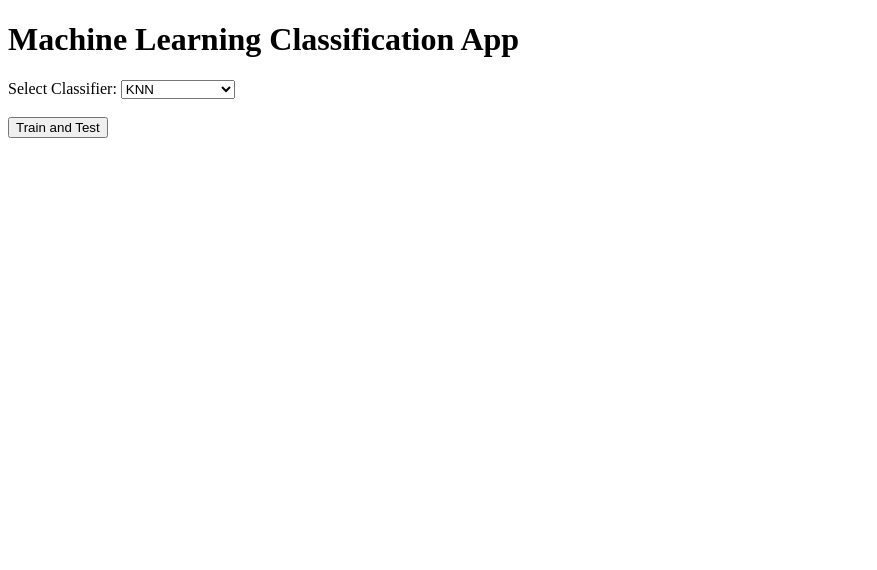
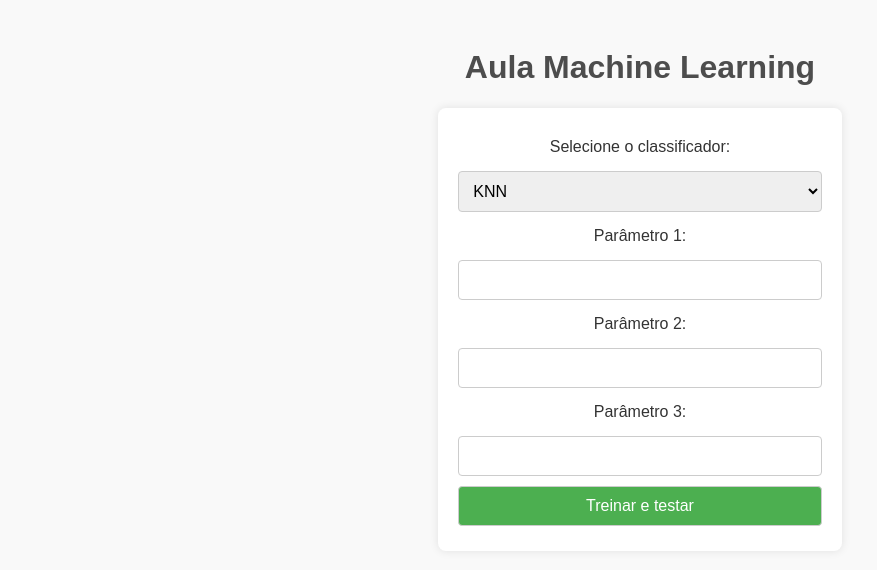
Before and after one commit to Leuzimho/WebPython, a Flask app: page / in a window 1280 px wide. Shown: the top 570 px of the page, without its empty margins (0-877 px from the left). Run offline with Flask 3, Linux system fonts and the light colour scheme.

Commit message:
primeiro commit

```diff
--- a/app.py
+++ b/app.py
@@ -25,33 +25,32 @@ def train_test():
     X = df[selected_columns]
     y = df['cylinders']
 
-    # divisao dos dados em treino e teste
     X_train, X_test, y_train, y_test = train_test_split(X, y, test_size=0.2, random_state=42)
-
-
 
     classifier_name = request.form['classifier']
     if classifier_name == 'KNN':
-        # número de vizinhos do formulário ou um valor padrão (5)
-        k_neighbors = int(request.form.get('k_neighbors', 5))
-        classifier = KNeighborsClassifier(n_neighbors=k_neighbors)
+        k_neighbors = int(request.form.get('param1'))
+        p = float(request.form.get('param2'))
+        leaf_size1 = int(request.form.get('param3'))
+        classifier = KNeighborsClassifier(n_neighbors=k_neighbors, p=p, leaf_size=leaf_size1)
     elif classifier_name == 'SVM':
-        # valor C do formulário ou um valor padrão (1.0)
-        svm_c = float(request.form.get('svm_c', 1.0))
-        classifier = SVC(C=svm_c, kernel='linear')
+        C_value = float(request.form.get('param1'))
+        coef0 = float(request.form.get('param2'))
+        degree_value = int(request.form.get('param3'))
+        classifier = SVC(C=C_value, coef0=coef0, degree=degree_value)
     elif classifier_name == 'MLP':
-        # tamanho da camada oculta do formulário ou um valor padrão (100,)
-        mlp_hidden_layer_sizes = tuple(map(int, request.form.get('mlp_hidden_layer_sizes', '100').split(',')))
-        classifier = MLPClassifier(hidden_layer_sizes=mlp_hidden_layer_sizes, max_iter=1000)
-    elif classifier_name == 'DT':
-        classifier = DecisionTreeClassifier()
+        hidden_layer_sizes = tuple(map(int, request.form.get('param1', '100').split(',')))
+        alpha = float(request.form.get('param2'))
+        max_iter_value = int(request.form.get('param3'))
+        classifier = MLPClassifier(hidden_layer_sizes=hidden_layer_sizes, alpha=alpha, max_iter=max_iter_value)
+
     elif classifier_name == 'RF':
-        classifier = RandomForestClassifier(n_estimators=100)
+        n_estimators_value = int(request.form.get('param1'))
+        min_samples_split = int(request.form.get('param2'))
+        max_depth_value = int(request.form.get('param3'))
+        classifier = RandomForestClassifier(n_estimators=n_estimators_value, min_samples_split=min_samples_split, max_depth=max_depth_value)
 
-    # treinamento do modelo
     classifier.fit(X_train, y_train)
-
-
     y_pred = classifier.predict(X_test)
 
     accuracy = accuracy_score(y_test, y_pred)
@@ -59,7 +58,6 @@ def train_test():
     recall = recall_score(y_test, y_pred, average='macro')
     f1 = f1_score(y_test, y_pred, average='macro')
 
-    # matriz de confusão
     conf_matrix = confusion_matrix(y_test, y_pred)
     plt.figure(figsize=(8, 6))
     plt.imshow(conf_matrix, interpolation='nearest', cmap=plt.cm.Blues)
@@ -80,7 +78,6 @@ def train_test():
 
     plt.tight_layout()
 
-
     img = BytesIO()
     plt.savefig(img, format='png')
     img.seek(0)
--- a/templates/index.html
+++ b/templates/index.html
@@ -5,60 +5,77 @@
     <meta http-equiv="X-UA-Compatible" content="IE=edge">
     <meta name="viewport" content="width=device-width, initial-scale=1.0">
     <title>ML Classification App</title>
-    <script>
-        function showHideFields() {
-            var classifier = document.getElementById("classifier").value;
+    <style>
+        body {
+            font-family: 'Arial', sans-serif;
+            background-color: #f9f9f9;
+            text-align: center;
+            padding: 20px;
+        }
 
+        h1 {
+            color: #4d4d4d;
+        }
 
-            document.getElementById("k_neighbors_field").style.display = "none";
-            document.getElementById("svm_c_field").style.display = "none";
-            document.getElementById("mlp_hidden_layer_sizes_field").style.display = "none";
+        form {
+            background-color: #ffffff;
+            padding: 20px;
+            border-radius: 8px;
+            box-shadow: 0 0 10px rgba(0, 0, 0, 0.1);
+            display: inline-block;
+        }
 
-            if (classifier === "KNN") {
-                document.getElementById("k_neighbors_field").style.display = "block";
-            } else if (classifier === "SVM") {
-                document.getElementById("svm_c_field").style.display = "block";
-            } else if (classifier === "MLP") {
-                document.getElementById("mlp_hidden_layer_sizes_field").style.display = "block";
-            }
+        label {
+            display: block;
+            margin: 10px 0;
+            color: #333;
         }
-    </script>
+
+        select,
+        input[type="text"],
+        input[type="number"],
+        input[type="submit"] {
+            width: 100%;
+            padding: 10px;
+            margin: 5px 0;
+            box-sizing: border-box;
+            border: 1px solid #ccc;
+            border-radius: 4px;
+            font-size: 16px;
+            outline: none;
+        }
+
+        input[type="submit"] {
+            background-color: #4CAF50;
+            color: white;
+            cursor: pointer;
+        }
+
+        input[type="submit"]:hover {
+            background-color: #45a049;
+        }
+    </style>
 </head>
 <body>
-    <h1>Machine Learning Classification App</h1>
-    <form action="/train_test" method="post" onsubmit="showHideFields()">
-        <label for="classifier">Select Classifier:</label>
-        <select name="classifier" id="classifier" onchange="showHideFields()">
+    <h1>Aula Machine Learning</h1>
+    <form action="/train_test" method="post">
+        <label for="classifier">Selecione o classificador:</label>
+        <select name="classifier" id="classifier">
             <option value="KNN">KNN</option>
             <option value="SVM">SVM</option>
             <option value="MLP">MLP</option>
-            <option value="DT">Decision Tree</option>
             <option value="RF">Random Forest</option>
         </select>
-        <br><br>
 
-        <!-- campo para o número de vizinhos (apenas para o KNN) -->
-        <div id="k_neighbors_field" style="display: none;">
-            <label for="k_neighbors">Number of Neighbors (KNN):</label>
-            <input type="text" name="k_neighbors" id="k_neighbors">
-            <br><br>
-        </div>
+        <label for="param1">Parâmetro 1:</label>
+        <input type="number" name="param1" id="param1">
 
-        <!-- campo para o valor C (apenas para o SVM) -->
-        <div id="svm_c_field" style="display: none;">
-            <label for="svm_c">SVM C Value:</label>
-            <input type="text" name="svm_c" id="svm_c">
-            <br><br>
-        </div>
+        <label for="param2">Parâmetro 2:</label>
+        <input type="text" name="param2" id="param2">
 
-        <!-- campo para o tamanho da camada oculta (apenas para o MLP) -->
-        <div id="mlp_hidden_layer_sizes_field" style="display: none;">
-            <label for="mlp_hidden_layer_sizes">MLP Hidden Layer Sizes:</label>
-            <input type="text" name="mlp_hidden_layer_sizes" id="mlp_hidden_layer_sizes" placeholder="e.g., 100,50">
-            <br><br>
-        </div>
-
-        <input type="submit" value="Train and Test">
+        <label for="param3">Parâmetro 3:</label>
+        <input type="text" name="param3" id="param3">
+        <input type="submit" value="Treinar e testar">
     </form>
 </body>
 </html>
```
